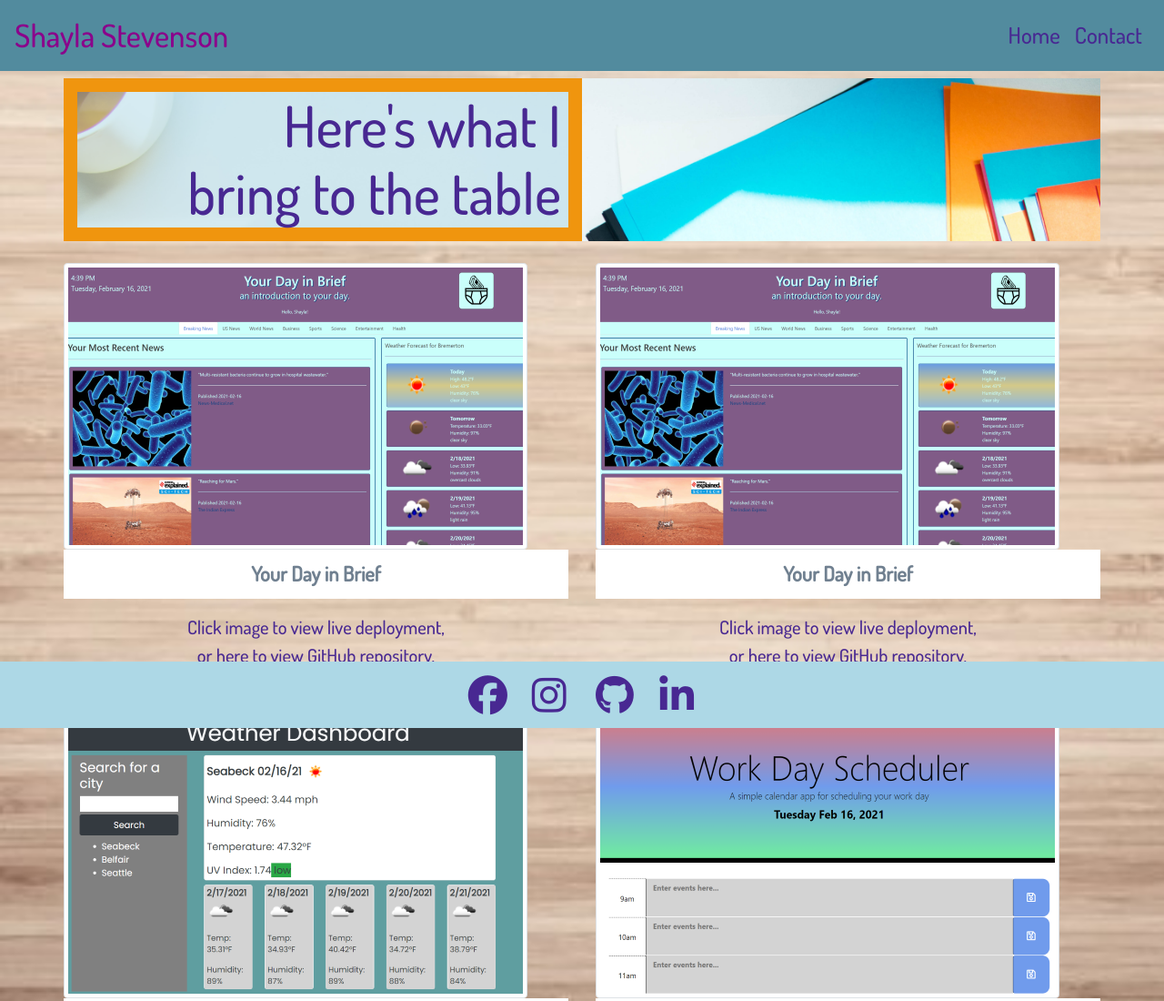
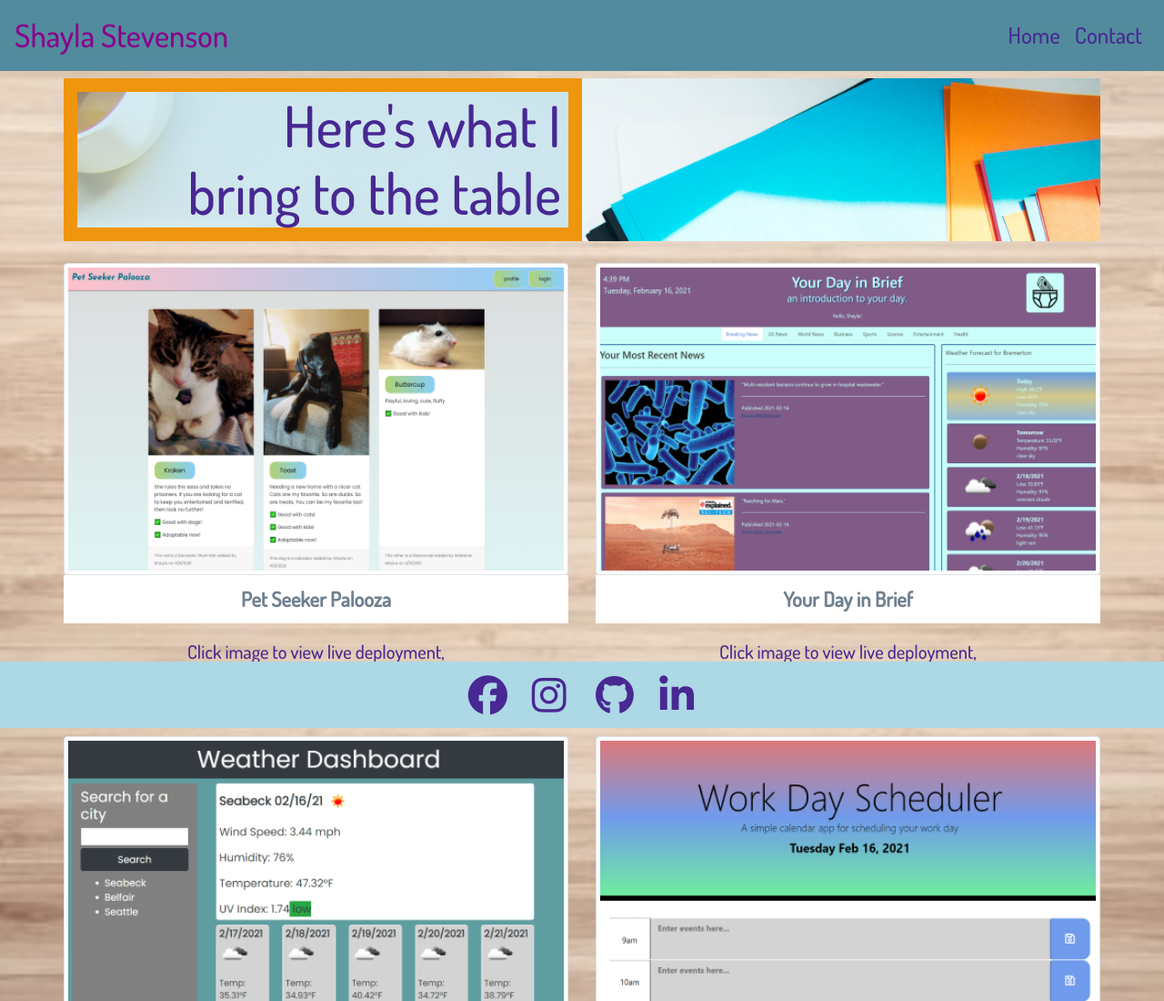
Before and after one commit to ShaylaStevenson/shayla-stevenson-portfolio, a plain HTML site: page portfolio.html in a window 1280 px wide. Shown: the top 1100 px of the page at 91% size. Drawn offline with nearby package versions, Linux system fonts and the light colour scheme.

Commit message:
added petseeker project details

```diff
--- a/portfolio.html
+++ b/portfolio.html
@@ -49,27 +49,27 @@
     <main class="container-md pt-4 px-0">
         <div class="row">
 
-            <!--day in brief-->
+            <!--pet seeker-->
             <div class="col-md-6 project-img">
-                <a class="project" target="_blank" href="https://shaylastevenson.github.io/Your-Day-in-Brief/">
-                    <img class="img-thumbnail" src="assets/images/brief-demo.png" alt="brief demo"/>
+                <a class="project" target="_blank" href="https://shrouded-lake-69367.herokuapp.com/">
+                    <img class="img-thumbnail w-100" src="assets/images/pets-demo.png" alt="Pet Seeker Palooza demo"/>
                     <p class="project-details">
-                        <strong>Your Day in Brief</strong>
+                        <strong>Pet Seeker Palooza</strong>
                     </p>
                 </a>
                 <p class="project-links">
                     Click image to view live deployment,</br>or
-                    <a target="_blank" href="https://github.com/ShaylaStevenson/Your-Day-in-Brief"> here to view GitHub repository</a>.</br>
+                    <a target="_blank" href="https://github.com/ShaylaStevenson/PetSeekerPalooza"> here to view GitHub repository</a>.</br>
                     Credit to contributors:
-                    <a target="_blank" href="https://github.com/Connerjm">Connerjm</a>,
-                    <a target="_blank" href="https://github.com/walkerj90">walkerj90</a>,
-                    <a target="_blank" href="https://github.com/jamirov">jamirov</a>
+                    <a target="_blank" href="https://github.com/obrienceob">obrienceob</a>,
+                    <a target="_blank" href="https://github.com/Jrekse">Jrekse</a>,
+                    <a target="_blank" href="https://github.com/MatacheMarius">MatacheMarius</a>
                 </p>
             </div>
-            <!--pet seeker-->
+            <!--day in brief-->
             <div class="col-md-6 project-img">
                 <a class="project" target="_blank" href="https://shaylastevenson.github.io/Your-Day-in-Brief/">
-                    <img class="img-thumbnail" src="assets/images/brief-demo.png" alt="brief demo"/>
+                    <img class="img-thumbnail w-100" src="assets/images/brief-demo.png" alt="brief demo"/>
                     <p class="project-details">
                         <strong>Your Day in Brief</strong>
                     </p>
@@ -88,7 +88,7 @@
             <!--weather-->
             <div class="col-md-6">
                 <a class="project" target="_blank" href="https://shaylastevenson.github.io/weather-dashboard/">
-                    <img class="img-thumbnail" src="assets/images/weather-demo.png" alt="weather demo"/>
+                    <img class="img-thumbnail w-100" src="assets/images/weather-demo.png" alt="weather demo"/>
 
                     <p class="project-details">
                         <strong>Weather Dashboard</strong>
@@ -102,7 +102,7 @@
             <!--planner-->
             <div class="col-md-6">
                 <a class="project" target="_blank" href="https://shaylastevenson.github.io/day-planner/">
-                    <img class="img-thumbnail" src="assets/images/planner-demo.png" alt="planner demo"/>
+                    <img class="img-thumbnail w-100" src="assets/images/planner-demo.png" alt="planner demo"/>
                     <p class="project-details">
                         <strong>Day Planner</strong>
                     </p>
```
Also changed, not shown: assets/images/pets-demo.png (added).
